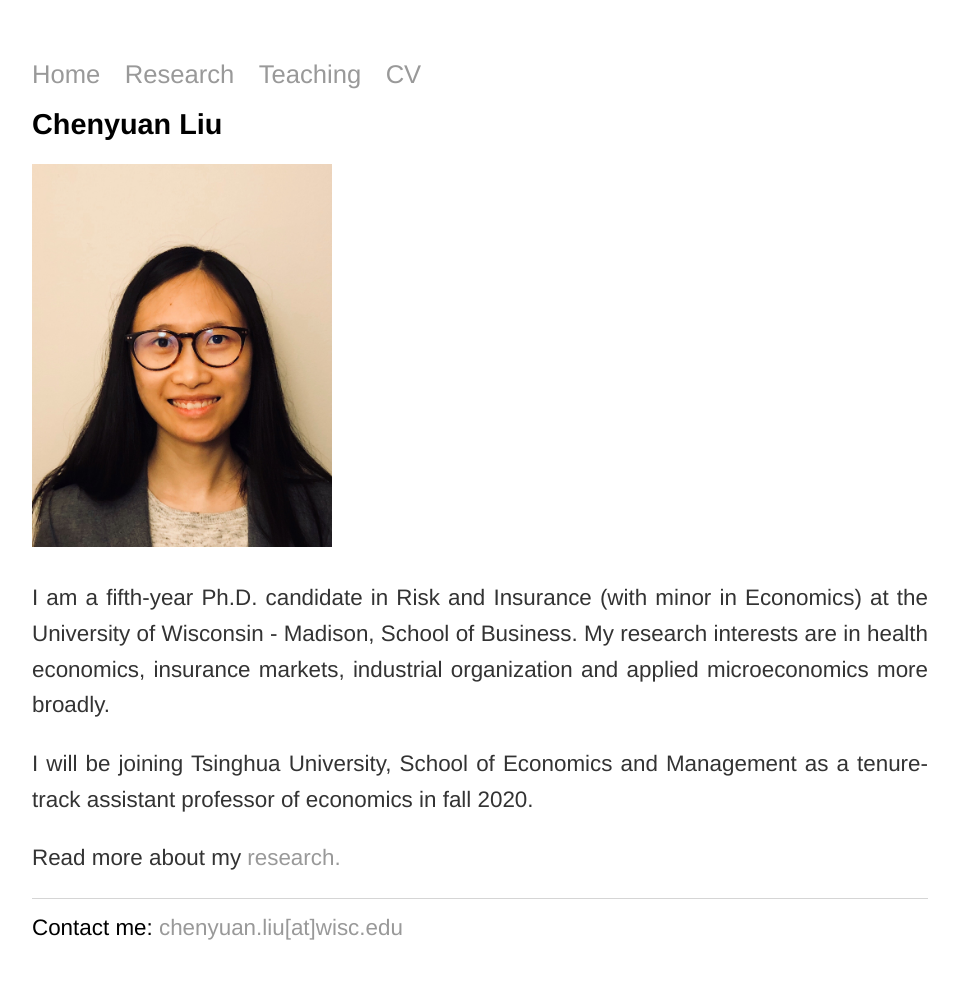
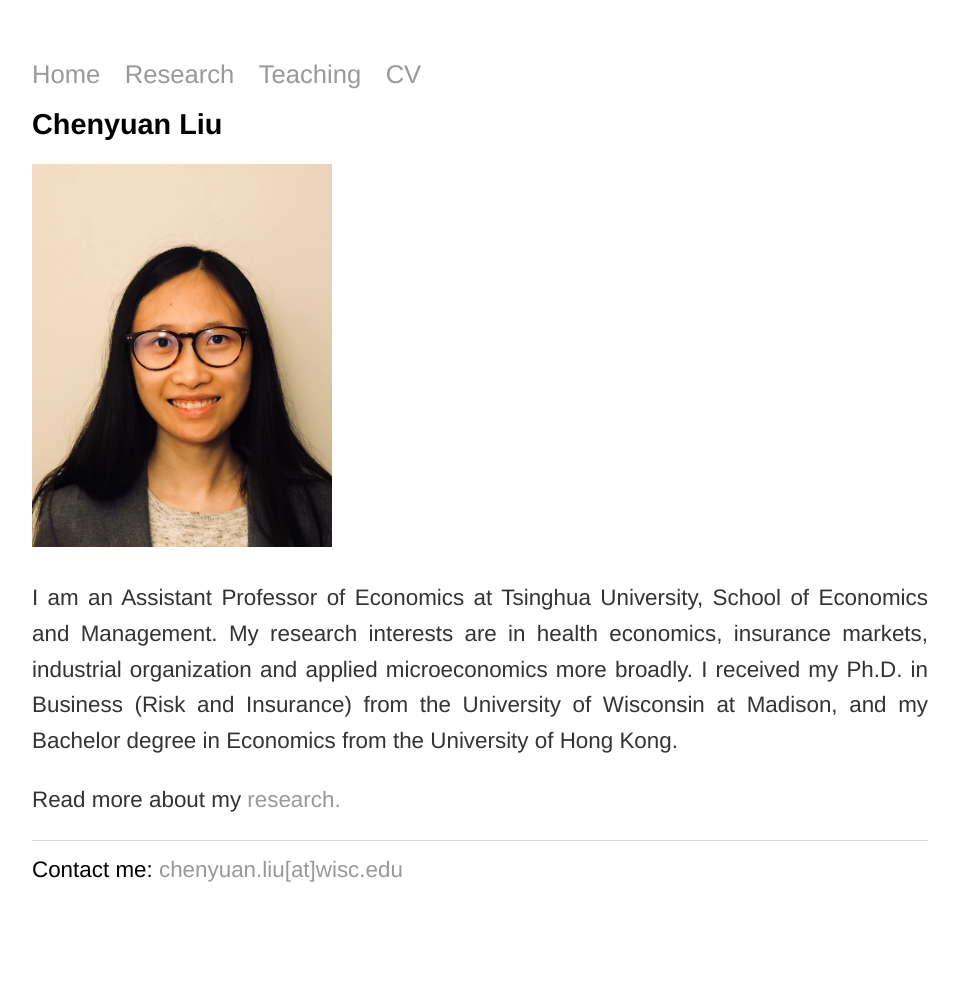
Before and after one commit to trifen/feng3hu.github.io, a Jekyll site: the page built from index.html, in a window 1280 px wide. Shown: the whole page, without its empty margins (160-1119 px from the left). Built offline with Jekyll 4.4.1, drawn with Linux system fonts in a browser that asks for light colours; after the commit the page ends 943 px from its top, so only the background shows below that.

Commit message:
Update index.html

```diff
--- a/index.html
+++ b/index.html
@@ -6,8 +6,8 @@ title: Chenyuan Liu
 	<h1>Chenyuan Liu</h1>
 	<p> <img src="image1.jpg" alt="Chenyuan Liu" width="300" height="383"></p>
 		<div align="justify">
-			<p>I am a fifth-year Ph.D. candidate in Risk and Insurance (with minor in Economics) at the University of Wisconsin - Madison, School of Business. My research interests are in health economics, insurance markets, industrial organization and applied microeconomics more broadly. </p>
-			<p>I will be joining Tsinghua University, School of Economics and Management as a tenure-track assistant professor of economics in fall 2020. </p>
+			<p>I am an Assistant Professor of Economics at Tsinghua University, School of Economics and Management. My research interests are in health economics, insurance markets, industrial organization and applied microeconomics more broadly. I received my Ph.D. in Business (Risk and Insurance) from the University of Wisconsin at Madison, and my Bachelor degree in Economics from the University of Hong Kong.</p>
+
 			<p>Read more about my <a href="/research">research.</a></p>
 	</div>
 </div><!-- /.blurb -->
```
